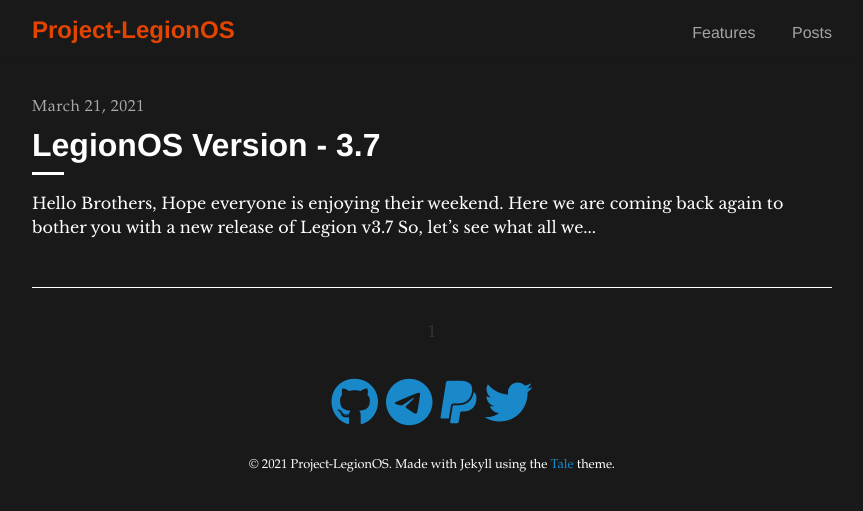
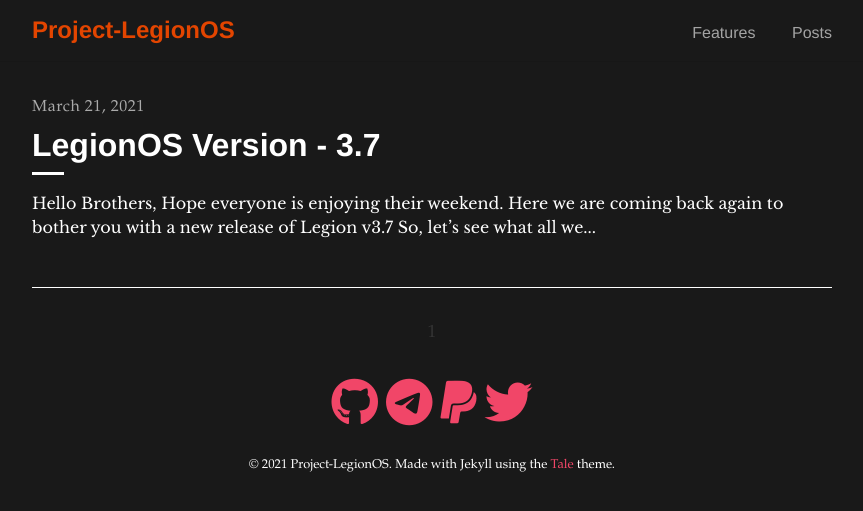
Before and after one commit to rajkale99/test, a Jekyll site: the page built from index.html, in a window 1280 px wide. Shown: the top 511 px of the page, without its empty margins (208-1071 px from the left). Built offline with Jekyll 4.4.1, drawn with Linux system fonts in a browser that asks for light colours; nearby versions of some CDN libraries; the list of posts is cut into pages by our own code.

Commit message:
Update styles

```diff
--- a/_sass/tale/_base.scss
+++ b/_sass/tale/_base.scss
@@ -37,7 +37,7 @@ h6 {
 }
 
 a {
-  color: #1ba2f0d2;
+  color: #f14668;
   text-decoration: none;
 }
 
--- a/_sass/tale/_code.scss
+++ b/_sass/tale/_code.scss
@@ -1,10 +1,10 @@
 pre,
 code {
-  font-family: $monospaced;
+  font-family: "Inconsolata";
 }
 
 code {
-  background-color: $grey-3;
+  background-color: #121212;
   border-radius: 3px;
   color: $code-color;
   font-size: 85%;
@@ -23,7 +23,7 @@ pre code {
 }
 
 .highlight {
-  background-color: #3d3c3c;
+  background-color: #191919;
   border-radius: 3px;
   line-height: 1.4;
   margin: 0 0 1rem;
```
